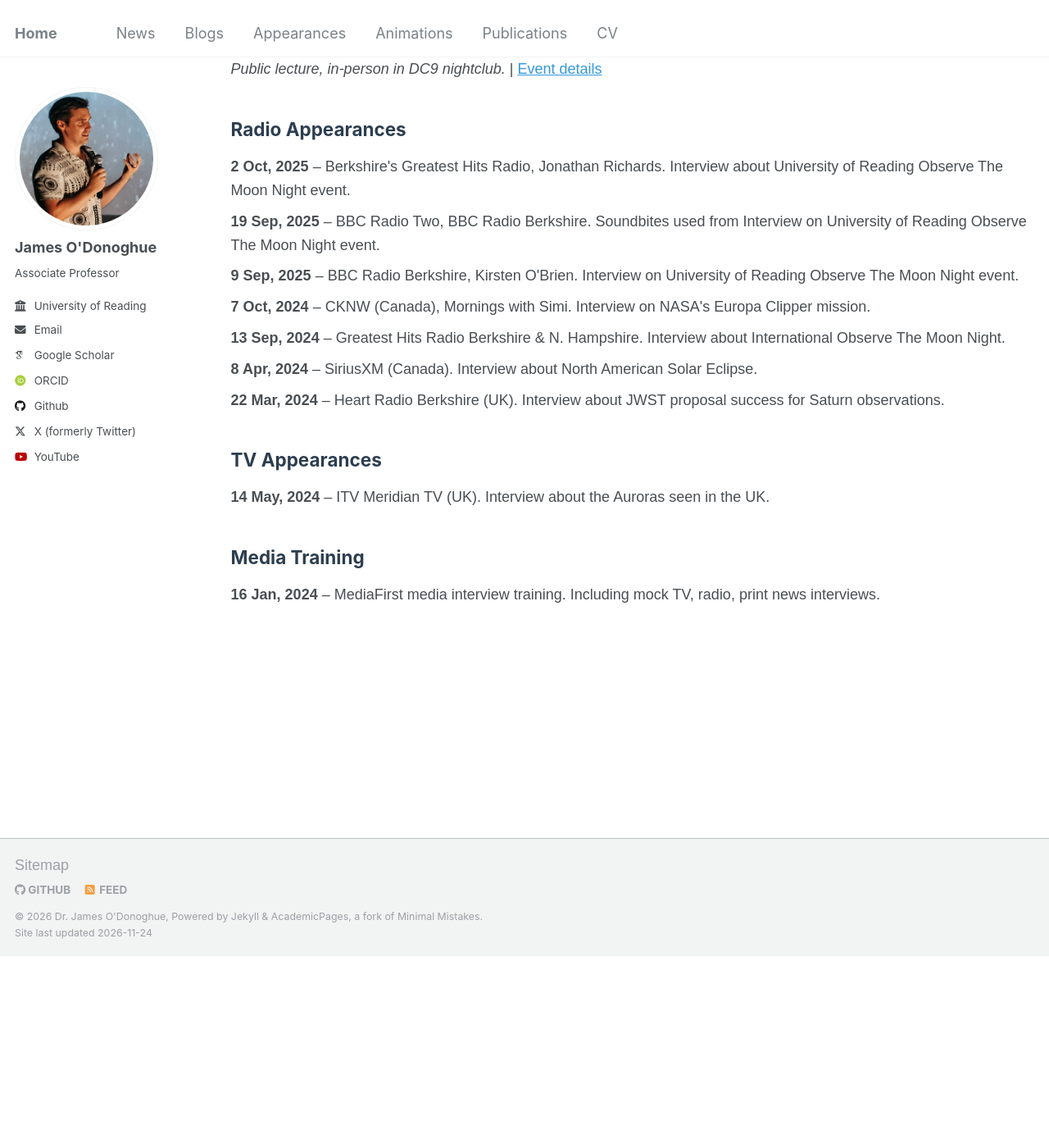
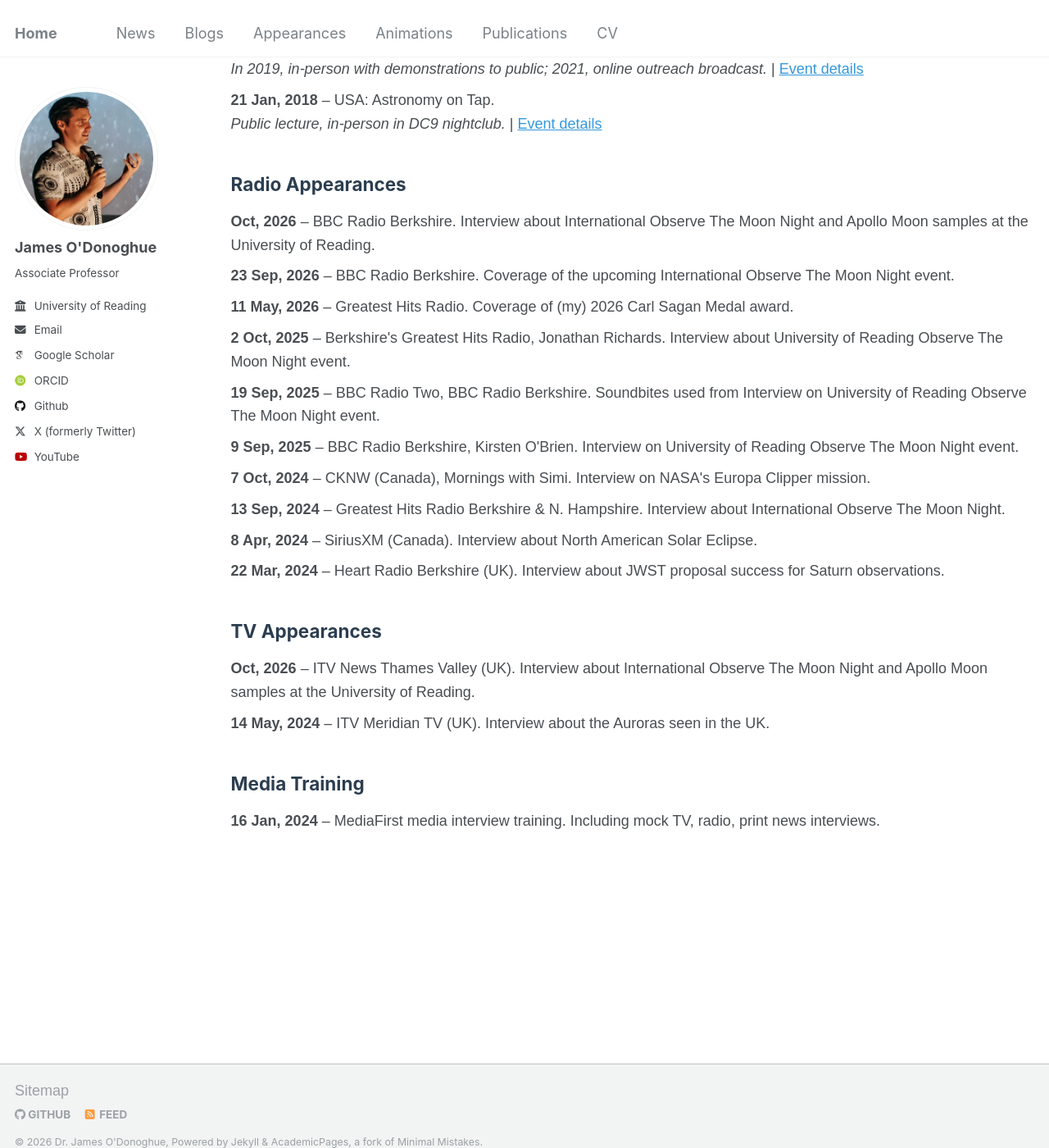
Before and after one commit to odonoghuespace/odonoghuespace.github.io, a Jekyll site: the page built from _pages/appearances.html, in a window 1280 px wide and 1400 px high, scrolled down 1824 px. Shown: the whole window at 82% size. Built offline with Jekyll 4.4.1, drawn with Linux system fonts in a browser that asks for light colours; some web fonts are replaced; before the commit the page ends 2990 px from its top, so only the background shows below that; some of the changed text lies outside the part shown.

Commit message:
Update appearances.html

```diff
--- a/_pages/appearances.html
+++ b/_pages/appearances.html
@@ -74,7 +74,10 @@ author_profile: true
         <h2>Public Appearances</h2>
         <ul>
 
-
+       <li><strong>24 Oct, 2026</strong> – UK: International Observe The Moon Night, University of Reading.
+            <br>Lead organiser/speaker: Moon-themed public talks, actual Apollo lunar samples and astronomy exhibits.
+            <a href="https://www.reading.ac.uk/news/2026/University-News/Reading-Observe-the-Moon-Night-to-host-NASA-moon-samples" target="_blank">Event details</a>
+        </li>
         <li><strong>19 Sep, 2026</strong> – UK: Reading Astronomical Society.
             <br>Speaker: The Magnetic Erosion of Saturn's Rings.
             <a href="https://readingastro.org.uk/next-meetings/" target="_blank">Event details</a>
@@ -177,6 +180,9 @@ author_profile: true
     <div class="section">
         <h2>Radio Appearances</h2>
         <ul>
+            <li><strong>Oct, 2026</strong> – BBC Radio Berkshire. Interview about International Observe The Moon Night and Apollo Moon samples at the University of Reading.</li>
+            <li><strong>23 Sep, 2026</strong> – BBC Radio Berkshire. Coverage of the upcoming International Observe The Moon Night event.</li>
+            <li><strong>11 May, 2026</strong> – Greatest Hits Radio. Coverage of (my) 2026 Carl Sagan Medal award.</li>
             <li><strong>2 Oct, 2025</strong> – Berkshire's Greatest Hits Radio, Jonathan Richards. Interview about University of Reading Observe The Moon Night event.</li>
             <li><strong>19 Sep, 2025</strong> – BBC Radio Two, BBC Radio Berkshire. Soundbites used from Interview on University of Reading Observe The Moon Night event. </li>
             <li><strong>9 Sep, 2025</strong> – BBC Radio Berkshire, Kirsten O'Brien. Interview on University of Reading Observe The Moon Night event.</li>
@@ -190,6 +196,7 @@ author_profile: true
     <div class="section">
         <h2>TV Appearances</h2>
         <ul>
+            <li><strong>Oct, 2026</strong> – ITV News Thames Valley (UK). Interview about International Observe The Moon Night and Apollo Moon samples at the University of Reading.</li>
             <li><strong>14 May, 2024</strong> – ITV Meridian TV (UK). Interview about the Auroras seen in the UK.</li>
         </ul>
     </div>
```
